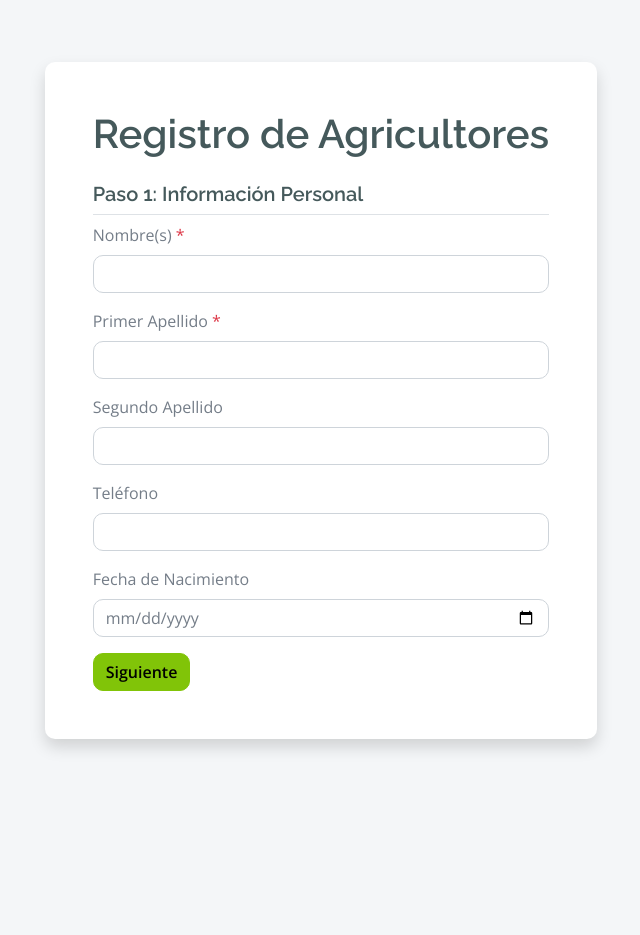
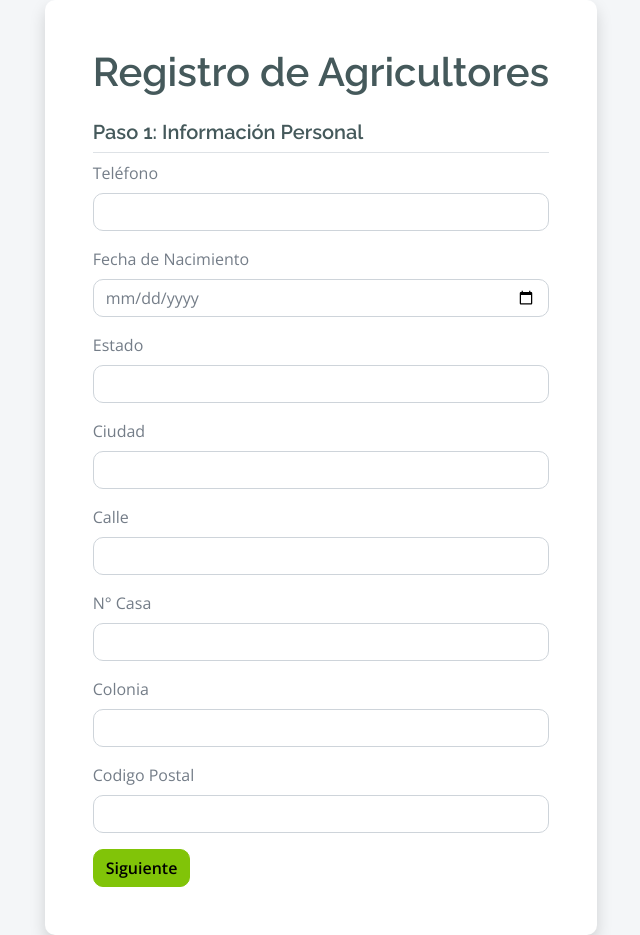
Before and after one commit to eduarell-cmd/Integrador, a Flask app: page /register_seller in a window 1280 px wide. Shown: the whole page, without its empty margins (319-959 px from the left). Before the commit the page ends 750 px from the top, so only its background shows below. Run offline with Flask 3, Linux system fonts and the light colour scheme; some libraries are stand-ins or nearby versions.

Commit message:
Liam 14112024

```diff
--- a/main.py
+++ b/main.py
@@ -268,7 +268,6 @@ def perfil():
 
     return render_template('profile.html', user=user)
 
-
 @app.route(f'/{admin_key}')
 def admin_dashboard():
      return render_template('admin.html')
@@ -276,46 +275,42 @@ def admin_dashboard():
 @app.route('/register_seller', methods=['GET','POST'])
 def register_seller():
     #DATA
-    if request.method == 'POST':
-        try:
-            name = request.form['name']
-            firstname = request.form['firstname']
-            lastname = request.form['lastname']
+    print("Register ruta")
+    user_id = session.get('user_id')
+    try:
+        if request.method == 'POST':
+            print("Estoy en POST (registerseller)")
+            #DATOS
             phone = request.form['phone']
             birthdate = request.form['birthdate']
+            estado = request.form['estado']
+            ciudad = request.form['ciudad']
+            calle = request.form['calle']
+            numerocasa = request.form['numerocasa']
+            colonia = request.form['colonia']
             #FILES
             ine_file = request.files['ine']
             address_prof = request.files['comprobante']
             licenceA = request.files['licenciaA']
             licenceT = request.files['licenciaT']
-
-            if ine_file:
-                print("INE file received")
-            if address_prof:
-                print("Comprobante file received")
-            if licenceA:
-                print("Licencia A file received")
-            if licenceT:
-                print("Licencia T file received")
-
+            print(f"Registrando: {phone}, {birthdate}, {ine_file}, {address_prof}, {licenceA}, {licenceT}")
+            user = get_user_by_id(session['user_id'])
             #Google Cloud Storage (Upload)
-            ine_file = upload_file_to_bucket(ine_file, f"docs/{name}_INE.jpg")
-            address_prof = upload_file_to_bucket(address_prof, f"docs/{name}_addressprof.jpg")
-            licenceA = upload_file_to_bucket(licenceA, f"docs/{name}_licenseA.jpg")
-            licenceT = upload_file_to_bucket(licenceT, f"docs/{name}_licenseT.jpg")
-
+            ine_file = upload_file_to_bucket(ine_file, f"docs/{user.name, user.lastname, user.slastname}_INE.jpg")
+            address_prof = upload_file_to_bucket(address_prof, f"docs/{user.name, user.lastname, user.slastname}_addressprof.jpg")
+            licenceA = upload_file_to_bucket(licenceA, f"docs/{user.name, user.lastname, user.slastname}_licenseA.jpg")
+            licenceT = upload_file_to_bucket(licenceT, f"docs/{user.name, user.lastname, user.slastname}_licenseT.jpg")
+            print(ine_file)
             flash('Vendedor registrado exitosamente!', 'success')
             return redirect(url_for('some_success_page'))  # Redirigir después del registro exitoso
+    except ValueError as e:
+                flash(str(e), 'error')  # Manejo de error si el tipo de archivo no es válido
+                return redirect(url_for('register_seller'))
+    except Exception as e:
+                flash(f'Ocurrió un error: {str(e)}', 'error')  # Manejo de otros errores
+                return redirect(url_for('register_seller'))
 
-        except ValueError as e:
-            flash(str(e), 'error')  # Manejo de error si el tipo de archivo no es válido
-            return redirect(url_for('register_seller'))
-
-        except Exception as e:
-            flash(f'Ocurrió un error: {str(e)}', 'error')  # Manejo de otros errores
-            return redirect(url_for('register_seller'))
-
-    return render_template('register_seller.html')
+    return render_template('register_seller.html',)
 
 if __name__ == '__main__':
     app.run(debug=True)
--- a/seller.py
+++ b/seller.py
@@ -36,35 +36,3 @@ def upload_file_to_bucket(file, destination_blob_name):
         return file_url
     else:
         raise ValueError("Tipo de archivo no permitido")
-
-@app.route('/register_seller', methods=['POST'])
-def register_seller():
-    #DATA
-    try:
-        name = request.form['name']
-        firstname = request.form['firstname']
-        lastname = request.form['lastname']
-        phone = request.form['phone']
-        birthdate = request.form['birthdate']
-        #FILES
-        ine_file = request.files['ine']
-        address_prof = request.files['comprobante']
-        licenceA = request.files['licenciaA']
-        licenceT = request.files['licenciaT']
-
-        #(Upload)
-        ine_file = upload_file_to_bucket(ine_file, f"docs/{name}_INE.jpg")
-        address_prof = upload_file_to_bucket(address_prof, f"docs/{name}_addressprof.jpg")
-        licenceA = upload_file_to_bucket(licenceA, f"docs/{name}_licenseA.jpg")
-        licenceT = upload_file_to_bucket(licenceT, f"docs/{name}_licenseT.jpg")
-
-        flash('Vendedor registrado exitosamente!', 'success')
-        return redirect(url_for('some_success_page'))  # Redirigir después del registro exitoso
-
-    except ValueError as e:
-        flash(str(e), 'error')  # Manejo de error si el tipo de archivo no es válido
-        return redirect(url_for('register_seller'))
-
-    except Exception as e:
-        flash(f'Ocurrió un error: {str(e)}', 'error')  # Manejo de otros errores
-        return redirect(url_for('register_seller'))
--- a/templates/register_seller.html
+++ b/templates/register_seller.html
@@ -25,27 +25,13 @@
     <link href="{{ url_for('static',filename='css/style.css') }}" rel="stylesheet">
     <link rel="icon" href="{{ url_for('static',filename='img/LOGO.png') }}" type="image/x-icon">
 </head>
-<form action="{{ url_for('register_seller') }}" method="POST" enctype="multipart/form-data" id="registerForm">
+
+<form action="{{ url_for('register_seller') }}" method="POST" enctype="multipart/form-data">
 <body class="bg-light d-flex align-items-center justify-content-center min-vh-100">
     <div class="container bg-white p-5 rounded shadow" style="max-width: 600px;">
         <h1 class="text-center mb-4">Registro de Agricultores</h1>
             <div class="form-step">
                 <h2 class="h5 border-bottom pb-2">Paso 1: Información Personal</h2>
-
-                <div class="mb-3">
-                    <label for="name" class="form-label">Nombre(s) <span class="text-danger">*</span></label>
-                    <input type="text" id="name" name="name" class="form-control" required>
-                </div>
-
-                <div class="mb-3">
-                    <label for="firstName" class="form-label">Primer Apellido <span class="text-danger">*</span></label>
-                    <input type="text" id="firstName" name="firstName" class="form-control" required>
-                </div>
-
-                <div class="mb-3">
-                    <label for="lastName" class="form-label">Segundo Apellido</label>
-                    <input type="text" id="lastName" name="lastName" class="form-control">
-                </div>
 
                 <div class="mb-3">
                     <label for="phone" class="form-label">Teléfono</label>
@@ -57,6 +43,34 @@
                     <input type="date" id="birthdate" name="birthdate" class="form-control" required>
                 </div>
 
+                <div class="mb-3">
+                    <label for="Estado" class="form-label">Estado</label>
+                    <input type="text" id="estado" name="estado" class="form-control" required>
+                </div>
+
+                <div class="mb-3">
+                    <label for="Ciudad" class="form-label">Ciudad</label>
+                    <input type="text" id="ciudad" name="ciudad" class="form-control" required>
+                </div>
+
+                <div class="mb-3">
+                    <label for="Calle" class="form-label">Calle</label>
+                    <input type="text" id="calle" name="calle" class="form-control" required>
+                </div>
+
+                <div class="mb-3">
+                    <label for="Numerocasa" class="form-label">N° Casa</label>
+                    <input type="text" id="numerocasa" name="numerocasa" class="form-control" required>
+                </div>
+
+                <div class="mb-3">
+                    <label for="colonia" class="form-label">Colonia</label>
+                    <input type="text" id="colonia" name="colonia" class="form-control" required>
+                </div>
+                <div class="mb-3">
+                    <label for="cp" class="form-label">Codigo Postal</label>
+                    <input type="text" id="cp" name="cp" class="form-control" required>
+                </div>
                 <button type="button" class="btn btn-primary" onclick="nextStep()">Siguiente</button>
             </div>
 
@@ -84,7 +98,7 @@
                 </div>
 
                 <button type="button" class="btn btn-secondary" onclick="prevStep()">Anterior</button>
-                <button type="submit" class="btn btn-success">Enviar Registro</button>
+                <button type="submit" class="btn btn-primary" href="{{ url_for('register_seller') }}">Enviar Registro</button>
             </div>
     </div>
 </form>
```
